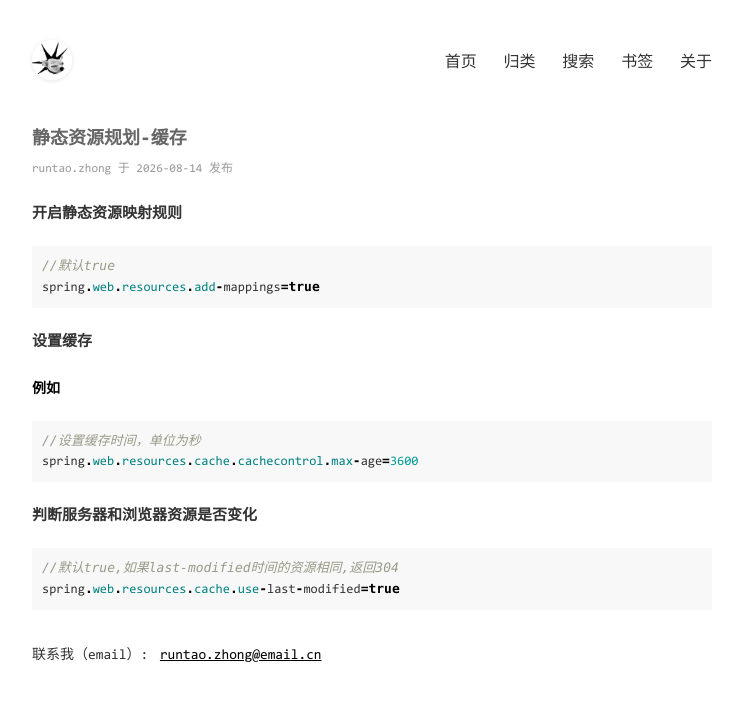
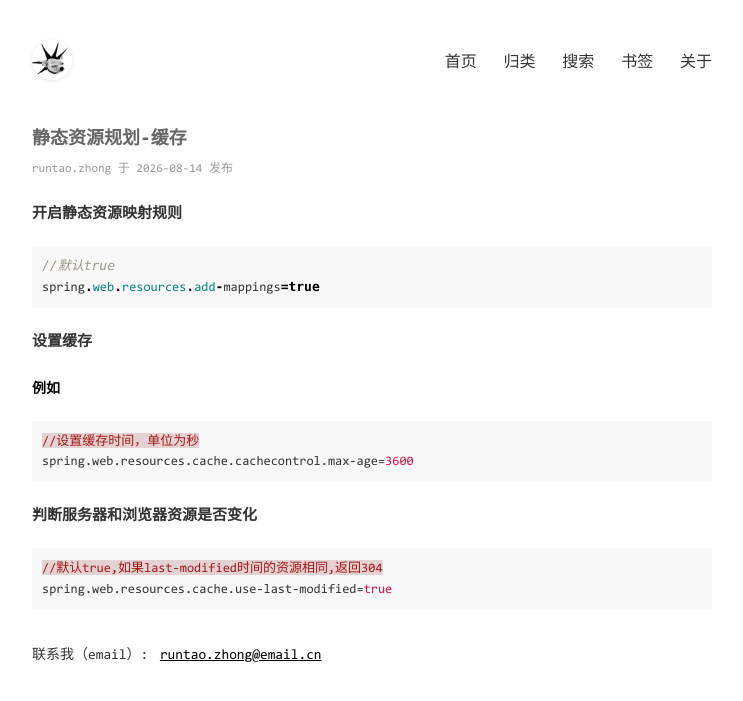
Before and after one commit to zhongruntao/zhongruntao.github.io, a Jekyll site: the page built from _posts/2026-08-14-static-resources-planning-cache.md, in a window 1280 px wide. Shown: the top 701 px of the page, without its empty margins (268-1011 px from the left). Built offline with Jekyll 4.4.1, drawn with Linux system fonts in a browser that asks for light colours.

Commit message:
docs(static): 更新静态资源配置文档
- 修正欢迎页访问路径代码块语法为markdown格式
- 修正Favicon路径代码块语法为markdown格式
- 更新缓存配置示例为properties格式
- 更新资源变化判断配置为properties格式

````diff
--- a/_posts/2026-08-14-static-resources-planning-cache.md
+++ b/_posts/2026-08-14-static-resources-planning-cache.md
@@ -15,14 +15,14 @@ spring.web.resources.add-mappings=true
 #### 设置缓存
 
 **例如**
-```java
+```properties
 //设置缓存时间，单位为秒
 spring.web.resources.cache.cachecontrol.max-age=3600
 ```
 
 #### 判断服务器和浏览器资源是否变化
 
-```java
+```properties
 //默认true,如果last-modified时间的资源相同,返回304
 spring.web.resources.cache.use-last-modified=true
 ```
````
Also changed, not shown: _posts/2026-08-14-Static-resource-planning.md (+2 -2 lines).
